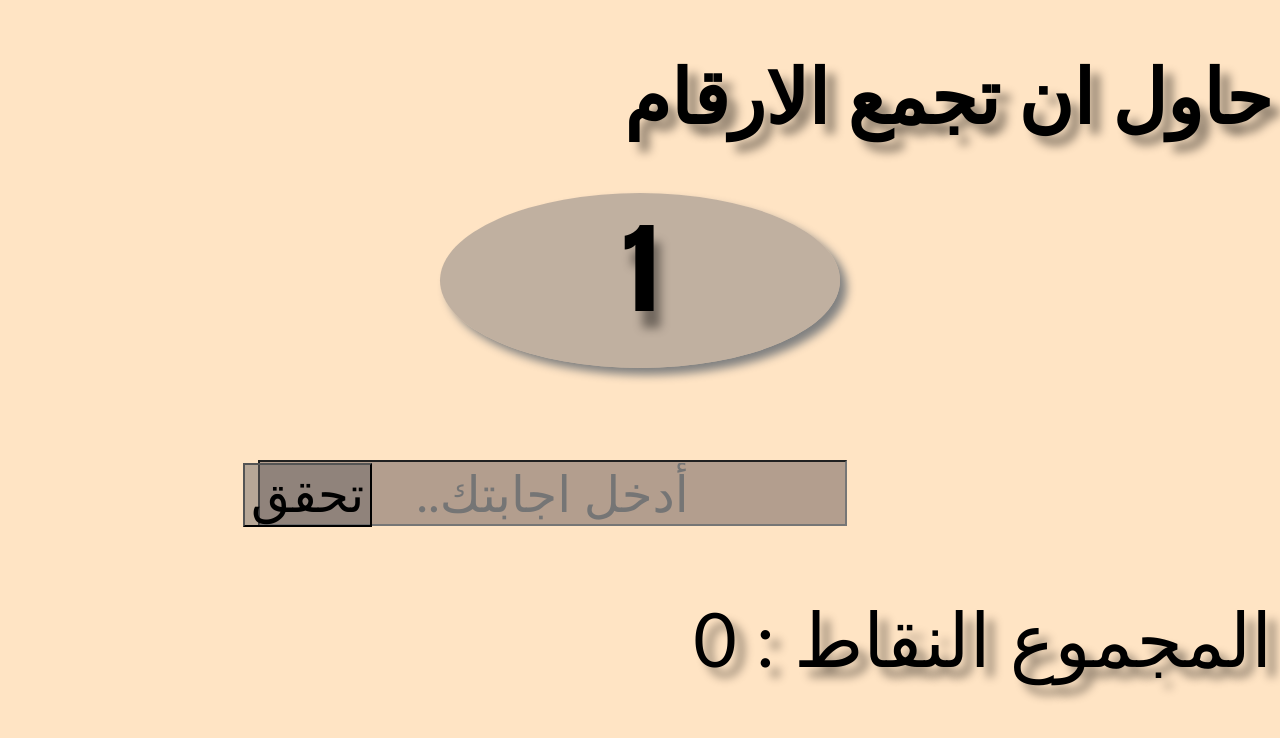
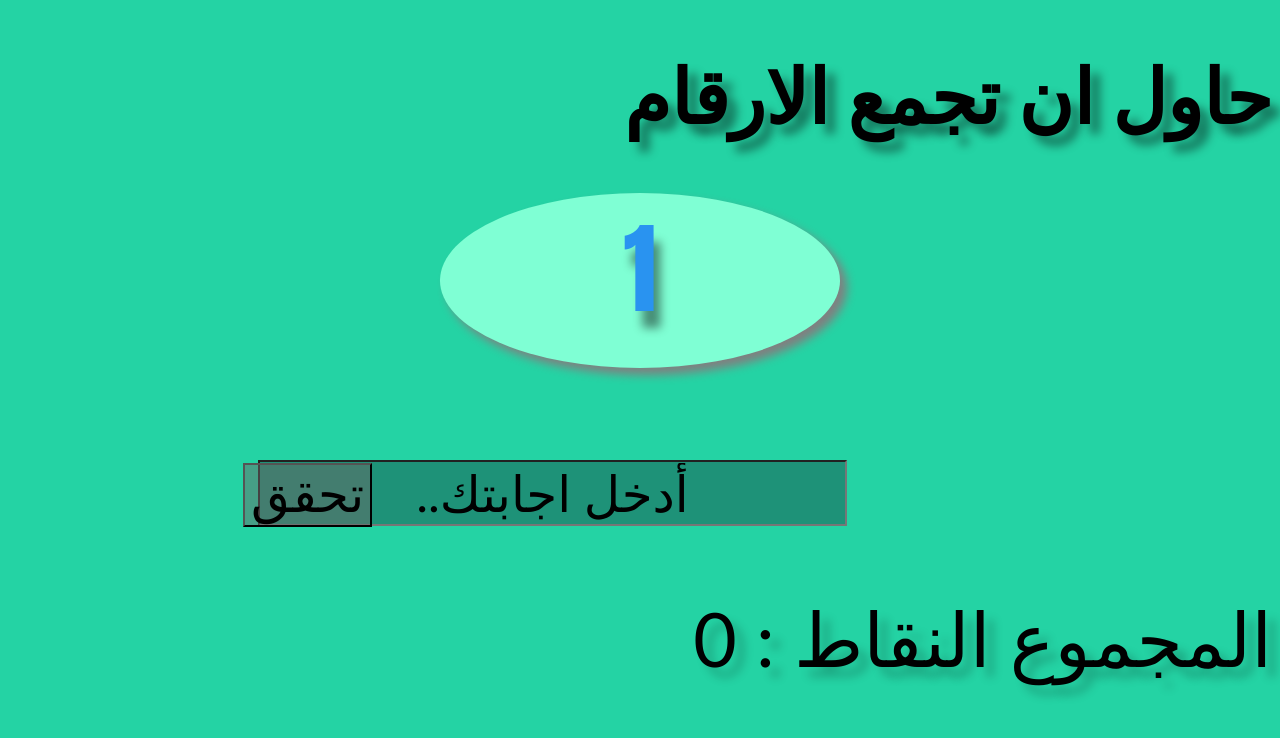
Before and after one commit to Abdullah-Alaez/Digital-fureschein, a plain HTML site: page Arbeit/Arbeit.html in a window 1280 px wide. Drawn offline with Linux system fonts and the light colour scheme.

Commit message:
first commit

```diff
--- a/Arbeit/style.css
+++ b/Arbeit/style.css
@@ -1,5 +1,5 @@
 body{
-background-color: bisque;
+background-color: rgb(36, 211, 164);
 }
 
 
@@ -17,11 +17,12 @@ background-color: bisque;
   border-radius: 50%;
   margin: auto;
   box-shadow: 7px 7px 10px gray  ;
-  text-shadow: 7px 17px 10px rgba(0, 0, 0, 0.416);
+  text-shadow: 7px 17px 10px rgba(0, 0, 0, 0.444);
   text-align: center;
-  background-color:#807b7b7f;
+  background-color:aquamarine;
   font-size: 100px;
   font-family: Impact, Haettenschweiler, 'Arial Narrow Bold', sans-serif;
+  color: rgb(41, 147, 240);
 }
 
 p {
@@ -29,7 +30,7 @@ p {
   text-align: right;
   font-family: 'Gill Sans', 'Gill Sans MT', Calibri, 'Trebuchet MS', sans-serif;
   transform: translate(0px,150px);
-  text-shadow: 10px 10px 10px rgba(0, 0, 0, 0.416);
+  text-shadow: 10px 10px 10px rgba(0, 0, 0, 0.203);
 }
 
 input {
@@ -38,6 +39,10 @@ input {
   font-family:'Gill Sans', 'Gill Sans MT', Calibri, 'Trebuchet MS', sans-serif;
   text-align: center;
   transform: translate(250px,-150px);
+  color: black;
+}
+::-webkit-input-placeholder{
+color: black;
 }
 
 button {
```
